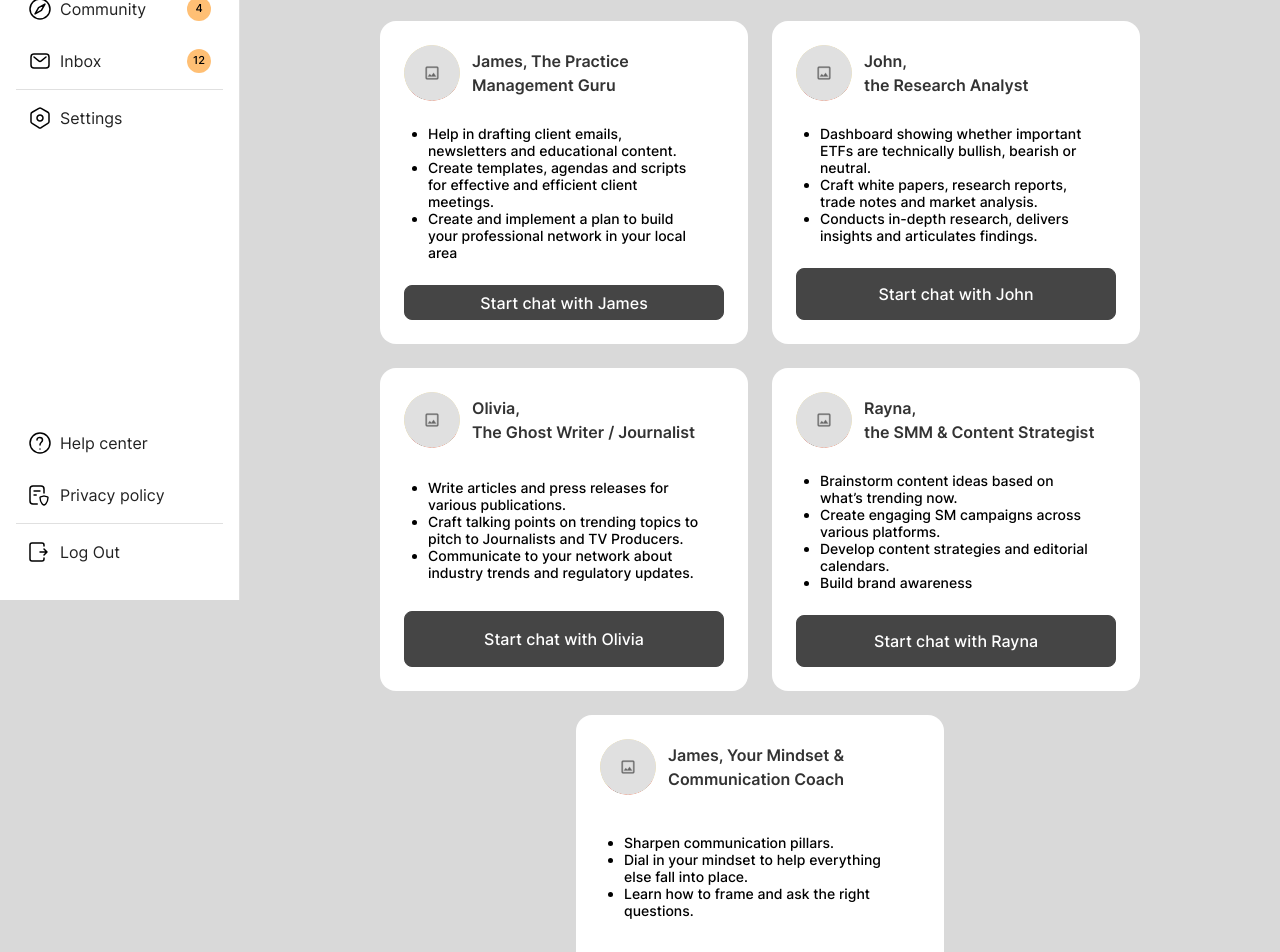
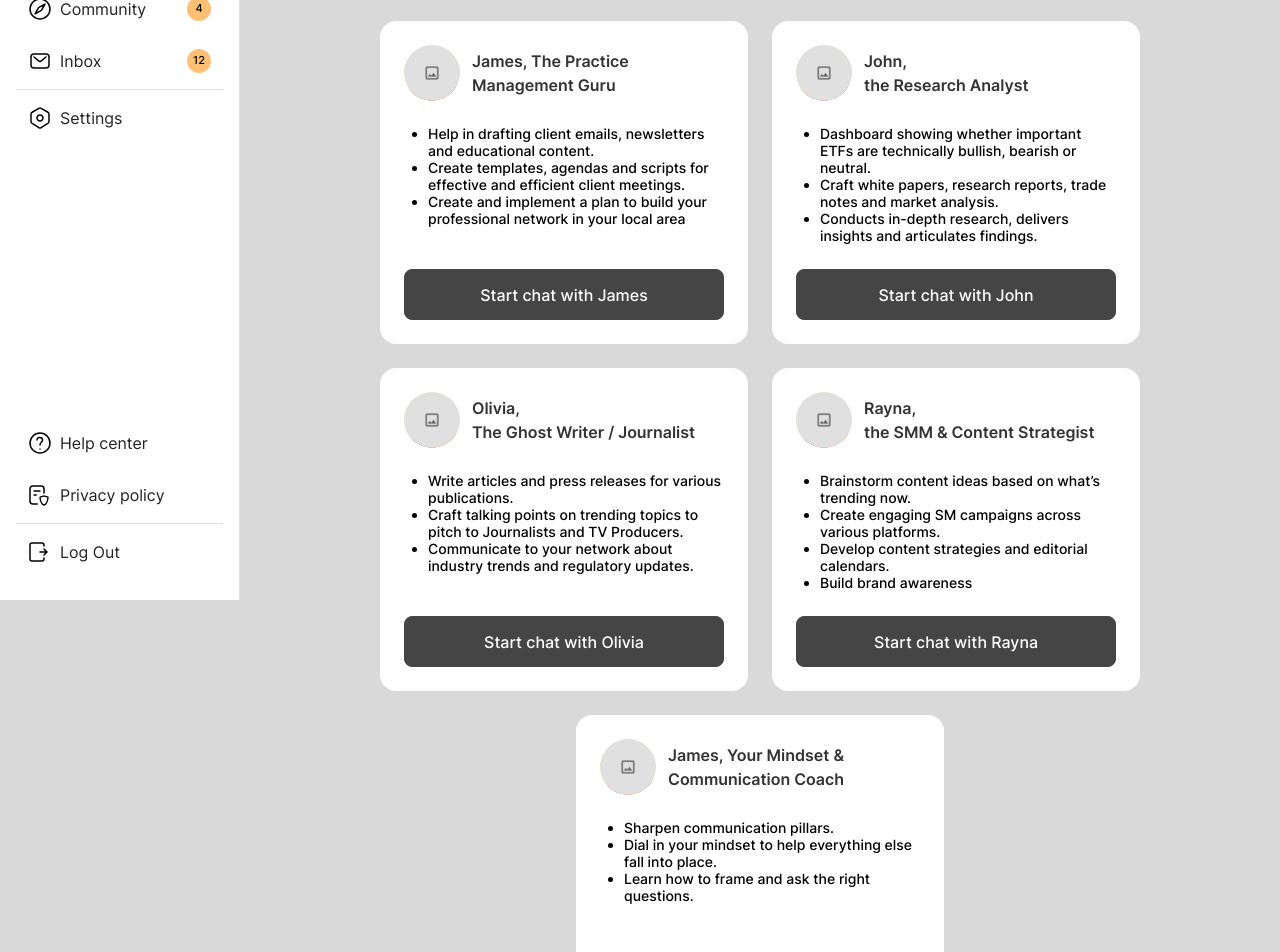
Before and after one commit to Sorini92/AIApp, a React (Vite) app: page / in a window 1280 px wide. Shown: the part 200-1152 px from the top of the page. Built offline with nearby package versions, Linux system fonts and the light colour scheme; no server answers.

Commit message:
layout fixed in AIChat

```diff
--- a/src/pages/aiChat/AIChat.tsx
+++ b/src/pages/aiChat/AIChat.tsx
@@ -110,6 +110,7 @@ export const AIChat = () => {
 						background: "#FFFFFF",
 					}}
 				>
+					<Box>
 						<Box sx={{ display: "flex", alignItems: "center" }}>
 							<Avatar
 								alt="avatar"
@@ -132,7 +133,7 @@ export const AIChat = () => {
 							component="ul"
 							sx={{
 								listStyleType: "disc",
-							margin: "24px",
+								margin: "24px 0 0 24px",
 								fontWeight: 500,
 								fontSize: "14px",
 							}}
@@ -142,18 +143,20 @@ export const AIChat = () => {
 								content.
 							</Box>
 							<Box component="li" sx={{ listStyleType: "disc" }}>
-							Create templates, agendas and scripts for effective and efficient
-							client meetings.
+								Create templates, agendas and scripts for effective and
+								efficient client meetings.
 							</Box>
 							<Box component="li" sx={{ listStyleType: "disc" }}>
-							Create and implement a plan to build your professional network in
-							your local area
+								Create and implement a plan to build your professional network
+								in your local area
+							</Box>
 						</Box>
 					</Box>
 					<CustomButton
 						text="Start chat with James"
 						clickFunction={() => {}}
 						kind="dark"
+						sx={{ height: "51px" }}
 					/>
 				</Box>
 
@@ -171,6 +174,7 @@ export const AIChat = () => {
 						background: "#FFFFFF",
 					}}
 				>
+					<Box>
 						<Box sx={{ display: "flex", alignItems: "center" }}>
 							<Avatar
 								alt="avatar"
@@ -194,14 +198,14 @@ export const AIChat = () => {
 							component="ul"
 							sx={{
 								listStyleType: "disc",
-							margin: "24px",
+								margin: "24px 0 0 24px",
 								fontWeight: 500,
 								fontSize: "14px",
 							}}
 						>
 							<Box component="li" sx={{ listStyleType: "disc" }}>
-							Dashboard showing whether important ETFs are technically bullish,
-							bearish or neutral.
+								Dashboard showing whether important ETFs are technically
+								bullish, bearish or neutral.
 							</Box>
 							<Box component="li" sx={{ listStyleType: "disc" }}>
 								Craft white papers, research reports, trade notes and market
@@ -212,10 +216,12 @@ export const AIChat = () => {
 								findings.
 							</Box>
 						</Box>
+					</Box>
 					<CustomButton
 						text="Start chat with John"
 						clickFunction={() => {}}
 						kind="dark"
+						sx={{ height: "51px" }}
 					/>
 				</Box>
 
@@ -233,6 +239,7 @@ export const AIChat = () => {
 						background: "#FFFFFF",
 					}}
 				>
+					<Box>
 						<Box sx={{ display: "flex", alignItems: "center" }}>
 							<Avatar
 								alt="avatar"
@@ -256,7 +263,7 @@ export const AIChat = () => {
 							component="ul"
 							sx={{
 								listStyleType: "disc",
-							margin: "24px",
+								margin: "24px 0 0 24px",
 								fontWeight: 500,
 								fontSize: "14px",
 							}}
@@ -273,10 +280,12 @@ export const AIChat = () => {
 								updates.
 							</Box>
 						</Box>
+					</Box>
 					<CustomButton
 						text="Start chat with Olivia"
 						clickFunction={() => {}}
 						kind="dark"
+						sx={{ height: "51px" }}
 					/>
 				</Box>
 
@@ -294,6 +303,7 @@ export const AIChat = () => {
 						background: "#FFFFFF",
 					}}
 				>
+					<Box>
 						<Box sx={{ display: "flex", alignItems: "center" }}>
 							<Avatar
 								alt="avatar"
@@ -317,7 +327,7 @@ export const AIChat = () => {
 							component="ul"
 							sx={{
 								listStyleType: "disc",
-							margin: "24px",
+								margin: "24px 0 0 24px",
 								fontWeight: 500,
 								fontSize: "14px",
 							}}
@@ -335,10 +345,12 @@ export const AIChat = () => {
 								Build brand awareness
 							</Box>
 						</Box>
+					</Box>
 					<CustomButton
 						text="Start chat with Rayna"
 						clickFunction={() => {}}
 						kind="dark"
+						sx={{ height: "51px" }}
 					/>
 				</Box>
 
@@ -356,6 +368,7 @@ export const AIChat = () => {
 						background: "#FFFFFF",
 					}}
 				>
+					<Box>
 						<Box sx={{ display: "flex", alignItems: "center" }}>
 							<Avatar
 								alt="avatar"
@@ -378,7 +391,7 @@ export const AIChat = () => {
 							component="ul"
 							sx={{
 								listStyleType: "disc",
-							margin: "24px",
+								margin: "24px 0 0 24px",
 								fontWeight: 500,
 								fontSize: "14px",
 							}}
@@ -393,10 +406,12 @@ export const AIChat = () => {
 								Learn how to frame and ask the right questions.
 							</Box>
 						</Box>
+					</Box>
 					<CustomButton
 						text="Start chat with James"
 						clickFunction={() => {}}
 						kind="dark"
+						sx={{ height: "51px" }}
 					/>
 				</Box>
 			</Box>
```
Lines whose indentation alone changed are shown as unchanged.
